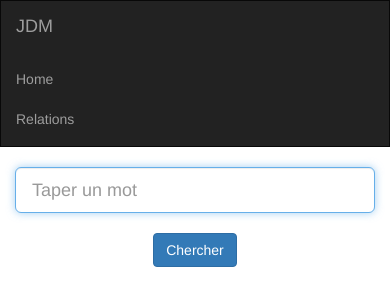
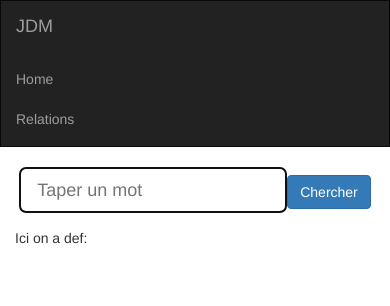
Before and after one commit to kaischaabouni/jdmApp, an Angular app: page / in a window 390 px wide. Shown: the top 306 px of the page. Built offline with nearby package versions, Linux system fonts and the light colour scheme.

Commit message:
ajouter interface composant recherche

```diff
--- a/src/app/app-routing.module.ts
+++ b/src/app/app-routing.module.ts
@@ -1,5 +1,5 @@
-import{ RelationsComponent} from './relations/relations.component';
-import{ HomeComponent} from './home/home.component';
+import{ RechercheComponent} from './recherche/recherche.component';
+//import{ HomeComponent} from './home/home.component';
 
 import { NgModule } from '@angular/core';
 import { Routes, RouterModule } from '@angular/router';
@@ -7,7 +7,7 @@ import { Routes, RouterModule } from '@angular/router';
 const routes: Routes = [
 //{path : '',redirectTo:'/home', pathMatch:'full'},
 //{path: 'home', component: HomeComponent},
-{path: '',component: RelationsComponent}
+{path: '',component: RechercheComponent}
 ];
 
 @NgModule({
--- a/src/app/app.module.ts
+++ b/src/app/app.module.ts
@@ -6,12 +6,14 @@ import { AppRoutingModule } from './app-routing.module';
 import { AppComponent } from './app.component';
 import { RelationsComponent } from './relations/relations.component';
 import { HomeComponent } from './home/home.component';
+import { RechercheComponent } from './recherche/recherche.component';
 
 @NgModule({
   declarations: [
     AppComponent,
     RelationsComponent,
-    HomeComponent
+    HomeComponent,
+    RechercheComponent
   ],
   imports: [
     BrowserModule, HttpModule,
--- /dev/null
+++ b/src/app/recherche/recherche.component.html
@@ -0,0 +1,14 @@
+<div class="barre-recherche text-center">
+    <div class="form-group">
+        <input class="input-lg col-md-10" placeholder="Taper un mot" autofocus #termeRecherche>
+        <button (click)="rechercherTerme($event, termeRecherche)" class="btn btn-primary col-md-2">Chercher</button>
+    </div>
+</div>
+<div class="tables-resultat">
+    <div class="table-definitions">
+        Ici on a def: {{definition}}
+    </div>
+    <div class="table-relation1">
+
+    </div>
+</div>
--- /dev/null
+++ b/src/app/recherche/recherche.component.ts
@@ -0,0 +1,15 @@
+import { Component, OnInit } from '@angular/core';
+
+@Component({
+  selector: 'app-recherche',
+  templateUrl: './recherche.component.html',
+  styleUrls: ['./recherche.component.css']
+})
+export class RechercheComponent implements OnInit {
+
+  constructor() { }
+
+  ngOnInit() {
+  }
+
+}
```
Also changed, not shown: src/app/recherche/recherche.component.css (added), 2 other files (tests, documents, lock files or other folders).
